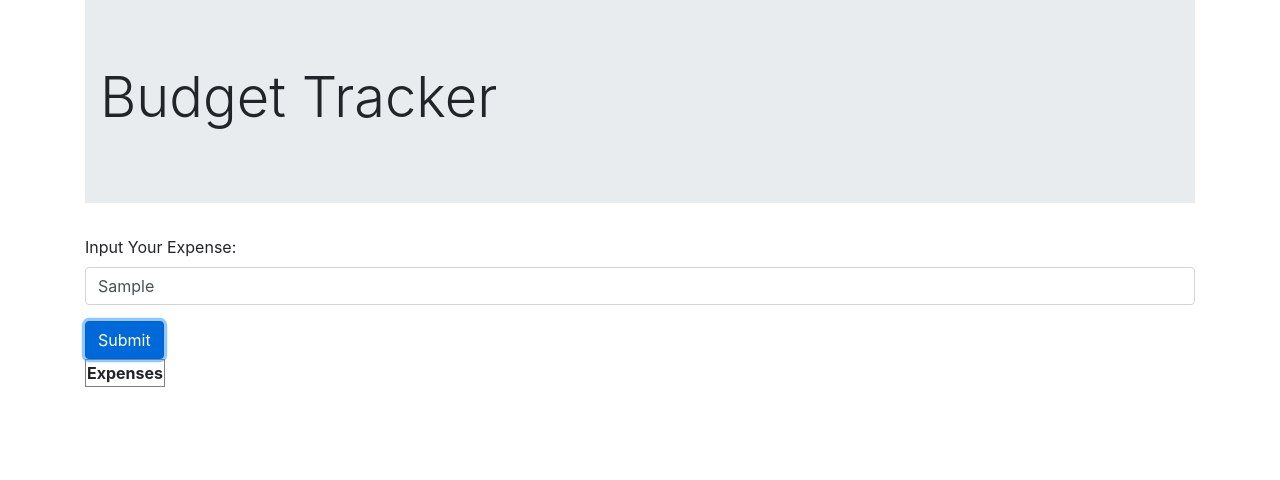
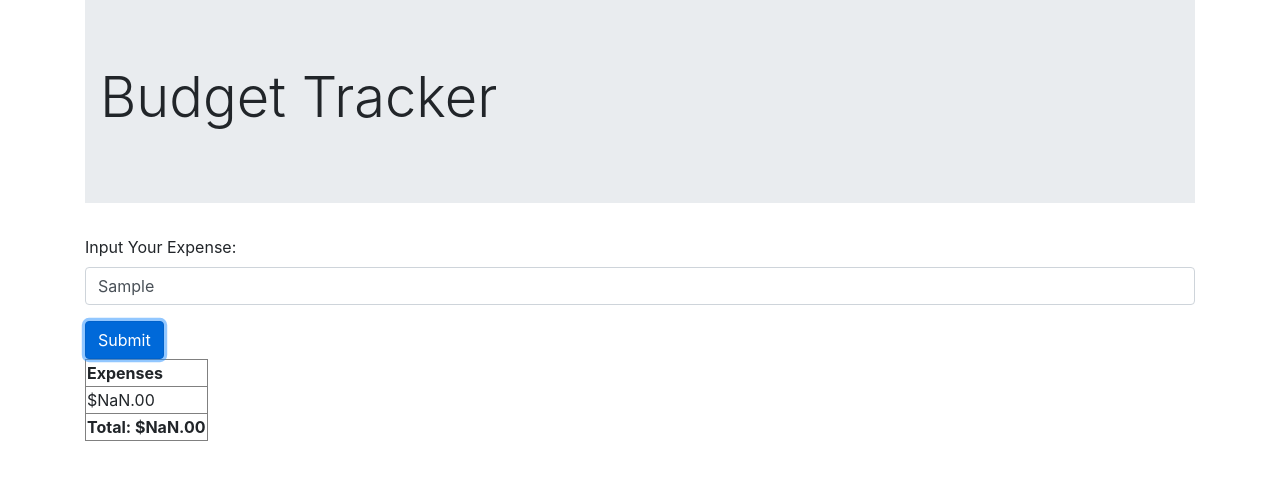
Before and after one commit to Mleuer/Budget-Tracker, a React (Create React App) app: page / in a window 1280 px wide. Both pictures are taken after typing "Sample" into the empty fields and a click on the button "Submit". Shown: the top 480 px of the page. Built offline with nearby package versions, Linux system fonts and the light colour scheme.

Commit message:
Table outputs and formats total expenses

```diff
--- a/src/App.js
+++ b/src/App.js
@@ -8,7 +8,8 @@ class App extends React.Component {
 
   state = {
     expenses: [],
-    amount: 0
+    amount: "",
+    total: 0
   }
 
   handleInputChange = event => {
@@ -17,12 +18,14 @@ class App extends React.Component {
 
   handleFormSubmit = event => {
     event.preventDefault();
-    console.log(event);
 
     let expenseArr = this.state.expenses;
-    expenseArr.push(this.state.amount);
+    let floatAmount = parseFloat(this.state.amount);
 
-    this.setState({...this.state, expenses: expenseArr})
+    expenseArr.push(floatAmount);
+    console.log(floatAmount, this.state.total);
+
+    this.setState({...this.state, expenses: expenseArr, total: this.state.total + floatAmount})
   };
 
   render() {
@@ -30,7 +33,7 @@ class App extends React.Component {
       <div className="container">
         <Jumbotron/>
         <Form handleInputChange={this.handleInputChange} handleFormSubmit={this.handleFormSubmit}/>
-        <Table expenses={this.state.expenses}/>
+        <Table expenses={this.state.expenses} total={this.state.total}/>
       </div>
     );
   }
--- a/src/components/table.js
+++ b/src/components/table.js
@@ -1,18 +1,28 @@
 import React from "react";
 
 function Table(props) {
+
+  const formatExpense = (expense) => {
+    return "$" + expense + ".00";
+  }
+
   return (
     <>
       <table border="1">
-        <tbody>
+        <thead>
           <tr>
             <th>Expenses</th>
           </tr>
-          {props.expenses.forEach((expense) => (
+        </thead>
+        <tbody>
+          {props.expenses.map((expense) => (
             <tr>
-              <td>{expense}</td>
+              <td>{formatExpense(expense)}</td>
             </tr>
           ))}
+          <tr>
+          <th>Total: {formatExpense(props.total)}</th>
+          </tr>
         </tbody>
       </table>
     </>
```
